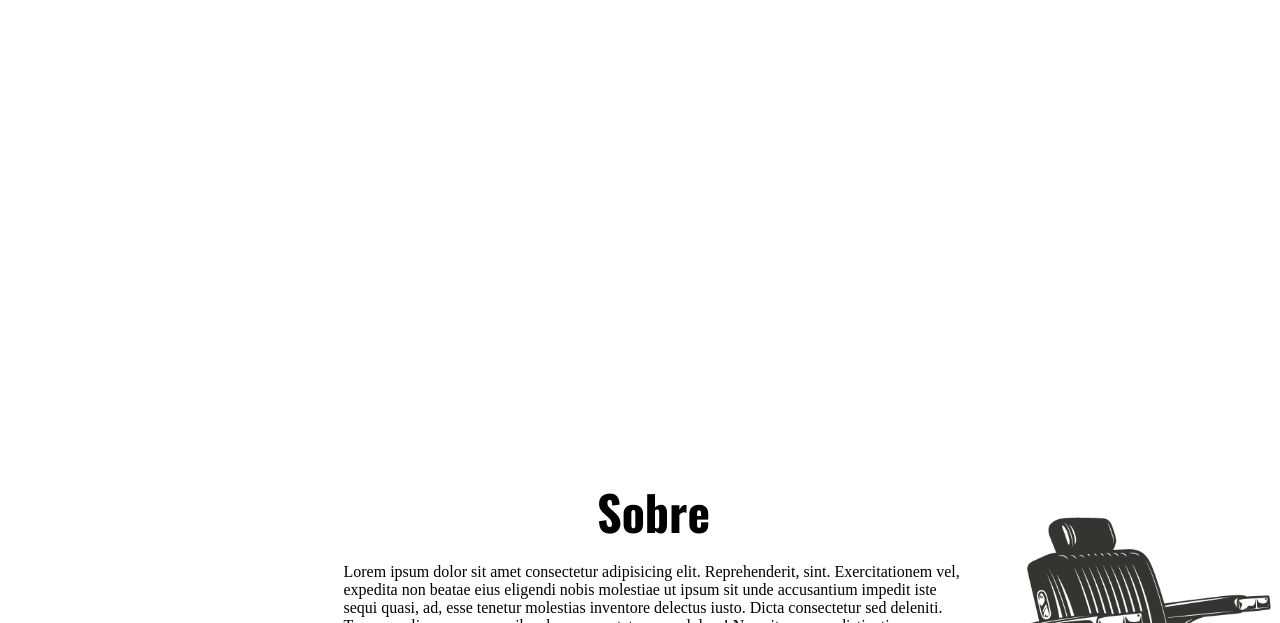
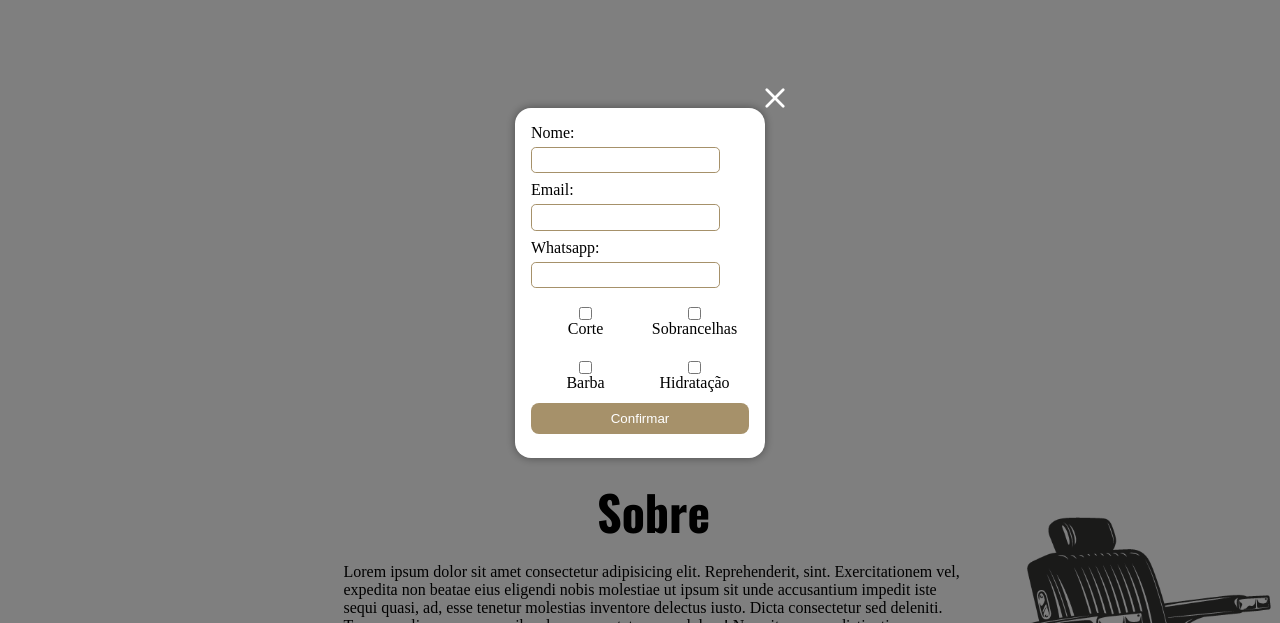
Before and after one commit to MatheusSGomes/barbearia-front-end, a plain HTML site: page index.html in a window 1280 px wide. Shown: the part 117-740 px from the top of the page. Drawn offline with nearby package versions, Linux system fonts and the light colour scheme; a web font is replaced by a local one.

Commit message:
Add popup reservation

```diff
--- a/assets/css/footer.css
+++ b/assets/css/footer.css
@@ -1,6 +1,6 @@
 .footer {
   padding: 2rem 0;
-  background-color: #333333;
+  background-color: var(--bg-dark);
   color: #919191;
 }
 
--- a/assets/css/navbar.css
+++ b/assets/css/navbar.css
@@ -1,11 +1,10 @@
 nav {
-  background-color: #333333;
+  background-color: var(--bg-dark);
 }
 
 .navigation {
   display: flex;
   justify-content: space-between;
-  /* padding: 1.5rem 0; */
 }
 
 .nav-logo {
@@ -38,6 +37,7 @@ nav {
 }
 
 .menu-item:hover {
+  background-color: rgb(90, 90, 90);
   border-bottom: 2px solid var(--primary-color);
 }
 
--- /dev/null
+++ b/assets/css/pop-up.css
@@ -0,0 +1,66 @@
+.popup {
+  background-color: rgba(0, 0, 0,.5);
+  position: fixed;
+  top: 0;
+  bottom: 0;
+  left: 0;
+  right: 0;
+  display: flex;
+  justify-content: center;
+  align-items: center;
+}
+
+.popup-box {
+  padding: 1rem;
+  width: 250px;
+  height: 350px;
+  background-color: #fff;
+  -webkit-box-shadow: 0px 0px 10px 0px rgba(0,0,0,0.4);
+     -moz-box-shadow: 0px 0px 10px 0px rgba(0,0,0,0.4);
+          box-shadow: 0px 0px 10px 0px rgba(0,0,0,0.4);
+  border-radius: 1rem;
+  position: relative;
+}
+
+.icon-close {
+  position: absolute;
+  top: -20px;
+  right: -20px;
+  cursor: pointer;
+}
+
+.input-popup {
+  padding: .3rem;
+  border-radius: .3rem;
+  border: 1px solid var(--primary-color);
+  margin-top: .3rem;
+  margin-bottom: .5rem;
+}
+
+.input-popup:focus {
+  outline: none;
+  border-bottom: 2px solid var(--primary-color);
+}
+
+.popup-services {
+  display: grid;
+  grid-template-columns: 1fr 1fr;
+}
+
+.popup-services-option {
+  display: flex;
+  flex-direction: column;
+  align-items: center;
+  justify-content: center;
+  margin-top: .7rem;
+  margin-bottom: .7rem;
+}
+
+.btn-popup-services {
+  background-color: var(--primary-color);
+  color: #fff;
+  width: 100%;
+  padding: .5rem;
+  border: none;
+  border-radius: .5rem;
+}
--- a/assets/css/style.css
+++ b/assets/css/style.css
@@ -6,6 +6,7 @@
 
 :root {
   --primary-color: #A6916A;
+  --bg-dark: #333333;
 }
 
 html {
--- a/index.html
+++ b/index.html
@@ -16,12 +16,12 @@
   <link rel="stylesheet" href="assets/css/style.css">
   <link rel="stylesheet" href="assets/css/navbar.css">
   <link rel="stylesheet" href="assets/css/hero.css">
-
   <link rel="stylesheet" href="assets/css/about.css">
   <link rel="stylesheet" href="assets/css/services.css">
   <link rel="stylesheet" href="assets/css/gallery.css">
   <link rel="stylesheet" href="assets/css/schedule.css">
   <link rel="stylesheet" href="assets/css/footer.css">
+  <link rel="stylesheet" href="assets/css/pop-up.css">
 </head>
 <body>
   <nav class="navbar">
@@ -244,7 +244,49 @@
         </div>
       </div>
     </div>
+
   </section>
+
+  <div class="popup">
+    <div class="popup-box">
+      <img class="icon-close" src="./assets/icons/close.svg" width="20px" />
+
+      <form action="">
+        <label for="name">Nome: </label>
+        <input class="input-popup" type="text" name="name" id="name" autocomplete="off">
+
+        <label for="name">Email: </label>
+        <input class="input-popup" type="text" name="name" id="name" autocomplete="off">
+
+        <label for="name">Whatsapp: </label>
+        <input class="input-popup" type="text" name="name" id="name" autocomplete="off">
+
+        <div class="popup-services">
+          <div class="popup-services-option">
+            <input type="checkbox" name="corte">
+            <label>Corte</label>
+          </div>
+
+          <div class="popup-services-option">
+            <input type="checkbox" name="sobrancelha">
+            <label>Sobrancelhas</label>
+          </div>
+
+          <div class="popup-services-option">
+            <input type="checkbox" name="barba">
+            <label>Barba</label>
+          </div>
+
+          <div class="popup-services-option">
+            <input type="checkbox" name="hidratacao">
+            <label>Hidratação</label>
+          </div>
+        </div>
+
+        <button class="btn-popup-services" type="submit">Confirmar</button>
+      </form>
+    </div>
+  </div>
 
   <footer class="footer">
     <div class="container">
```
Also changed, not shown: assets/icons/close.svg (added).
